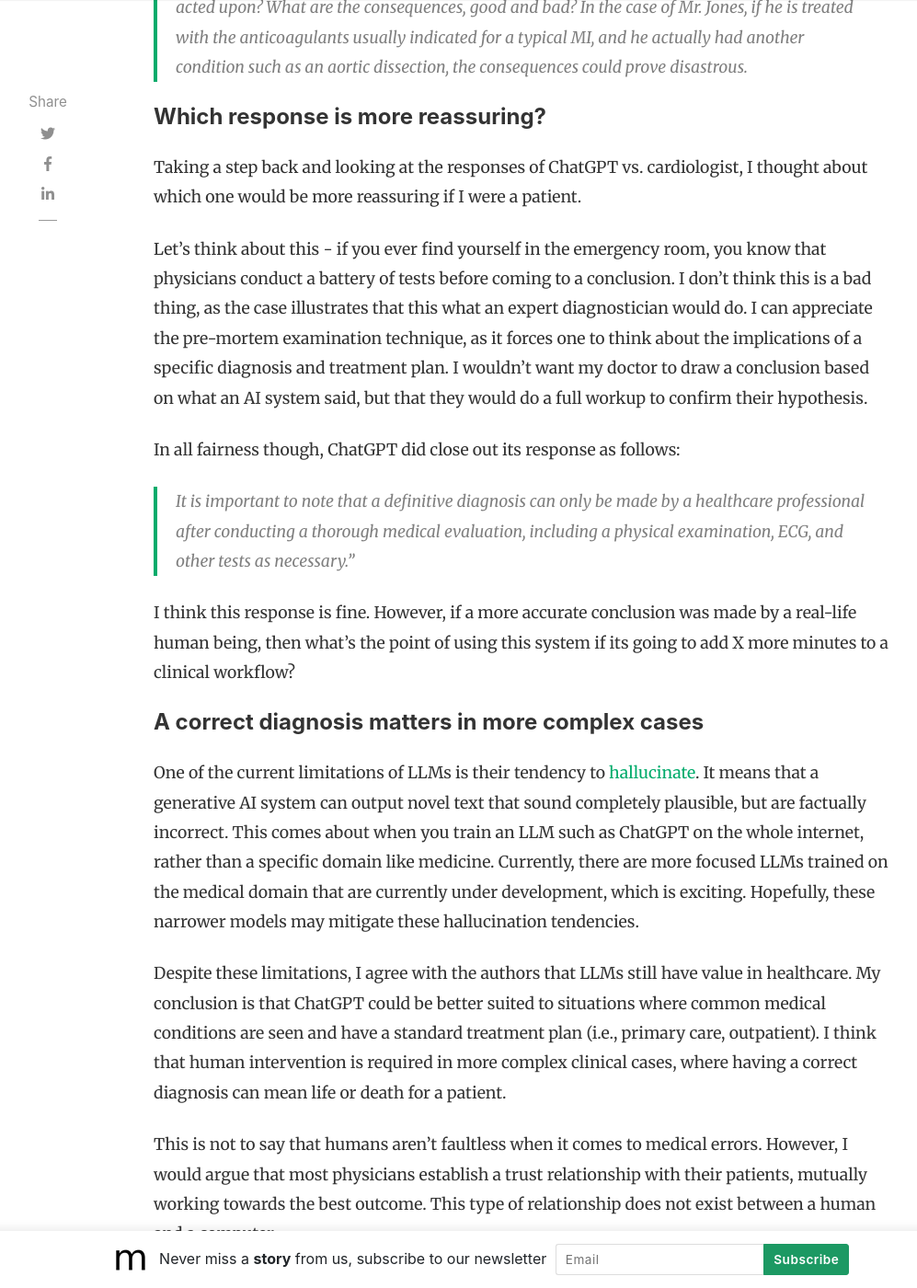
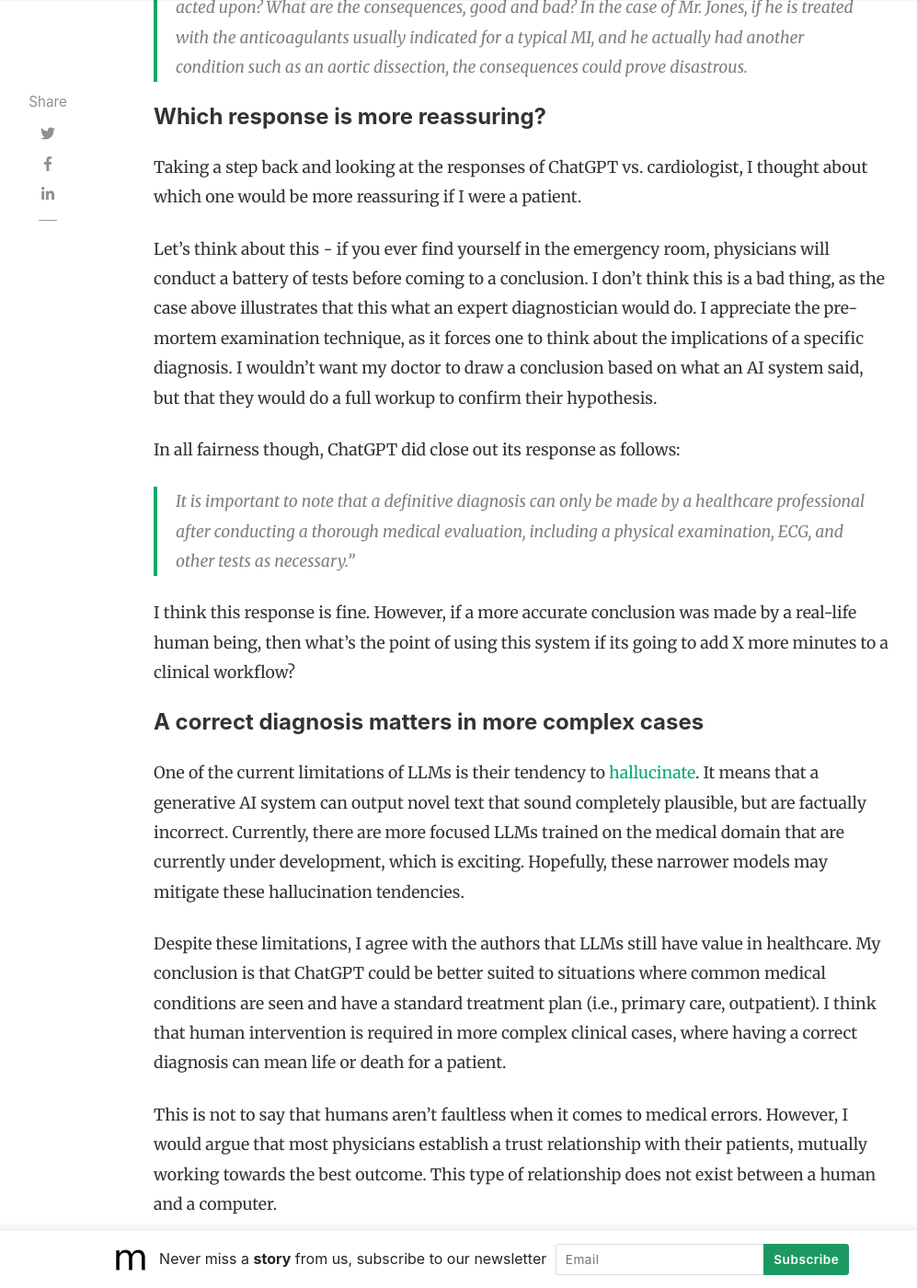
Before and after one commit to slsu0424/slsu0424.github.io, a Jekyll site: the page built from _posts/2023-06-02-test.md, in a window 1280 px wide and 1400 px high, scrolled down 2834 px. Shown: the whole window at 92% size, without its empty margins (118-1115 px from the left). Built offline with Jekyll 4.4.1, drawn with Linux system fonts in a browser that asks for light colours; nearby versions of some CDN libraries; comment, search, counter and statistics services are not loaded; some of the changed text lies outside the part shown.

Commit message:
Update 2023-06-02-test.md

```diff
--- a/_posts/2023-06-02-test.md
+++ b/_posts/2023-06-02-test.md
@@ -11,7 +11,7 @@
 rating: 4.5
 ---
 
-When does a correct diagnosis matter?  And does it matter who makes it?  I reflect on a recent article by the Mayo Clinic on a diagnosis concluded by chatGPT vs. cardiologist.
+When does a correct diagnosis matter?  And does it matter who makes it?  I reflect on a recent article by the Mayo Clinic on a diagnosis concluded by ChatGPT vs. cardiologist.
 
 Over the last few months, I have been following the tech news closely as new AI technologies, particularly [Large Language Models](https://en.wikipedia.org/wiki/Large_language_model) (LLMs) and [ChatGPT](https://en.wikipedia.org/wiki/ChatGPT) (a type of LLM), have exploded on to the scene.  Of course, being a bit skeptical, I was curious to see how this new iteration of technologies would fare in healthcare.  After pouring through endless news feeds of how the likes of ChatGPT were going to revolunitize healthcare, I felt I needed something to help ground me in reality vs. hype.
 
@@ -40,7 +40,7 @@
 
 Taking a step back and looking at the responses of ChatGPT vs. cardiologist, I thought about which one would be more reassuring if I were a patient.
 
-Let's think about this - if you ever find yourself in the emergency room, you know that physicians conduct a battery of tests before coming to a conclusion.  I don't think this is a bad thing, as the case illustrates that this what an expert diagnostician would do.  I can appreciate the pre-mortem examination technique, as it forces one to think about the implications of a specific diagnosis and treatment plan.  I wouldn't want my doctor to draw a conclusion based on what an AI system said, but that they would do a full workup to confirm their hypothesis.
+Let's think about this - if you ever find yourself in the emergency room, physicians will conduct a battery of tests before coming to a conclusion.  I don't think this is a bad thing, as the case above illustrates that this what an expert diagnostician would do.  I appreciate the pre-mortem examination technique, as it forces one to think about the implications of a specific diagnosis.  I wouldn't want my doctor to draw a conclusion based on what an AI system said, but that they would do a full workup to confirm their hypothesis.
 
 In all fairness though, ChatGPT did close out its response as follows:
 
@@ -50,7 +50,7 @@
 
 #### A correct diagnosis matters in more complex cases
 
-One of the current limitations of LLMs is their tendency to [hallucinate](https://spectrum.ieee.org/ai-hallucination).  It means that a generative AI system can output novel text that sound completely plausible, but are factually incorrect.  This comes about when you train an LLM such as ChatGPT on the whole internet, rather than a specific domain like medicine.  Currently, there are more focused LLMs trained on the medical domain that are currently under development, which is exciting.  Hopefully, these narrower models may mitigate these hallucination tendencies.
+One of the current limitations of LLMs is their tendency to [hallucinate](https://spectrum.ieee.org/ai-hallucination).  It means that a generative AI system can output novel text that sound completely plausible, but are factually incorrect.  Currently, there are more focused LLMs trained on the medical domain that are currently under development, which is exciting.  Hopefully, these narrower models may mitigate these hallucination tendencies.
 
 Despite these limitations, I agree with the authors that LLMs still have value in healthcare.  My conclusion is that ChatGPT could be better suited to situations where common medical conditions are seen and have a standard treatment plan (i.e., primary care, outpatient).  I think that human intervention is required in more complex clinical cases, where having a correct diagnosis can mean life or death for a patient.
 
```
